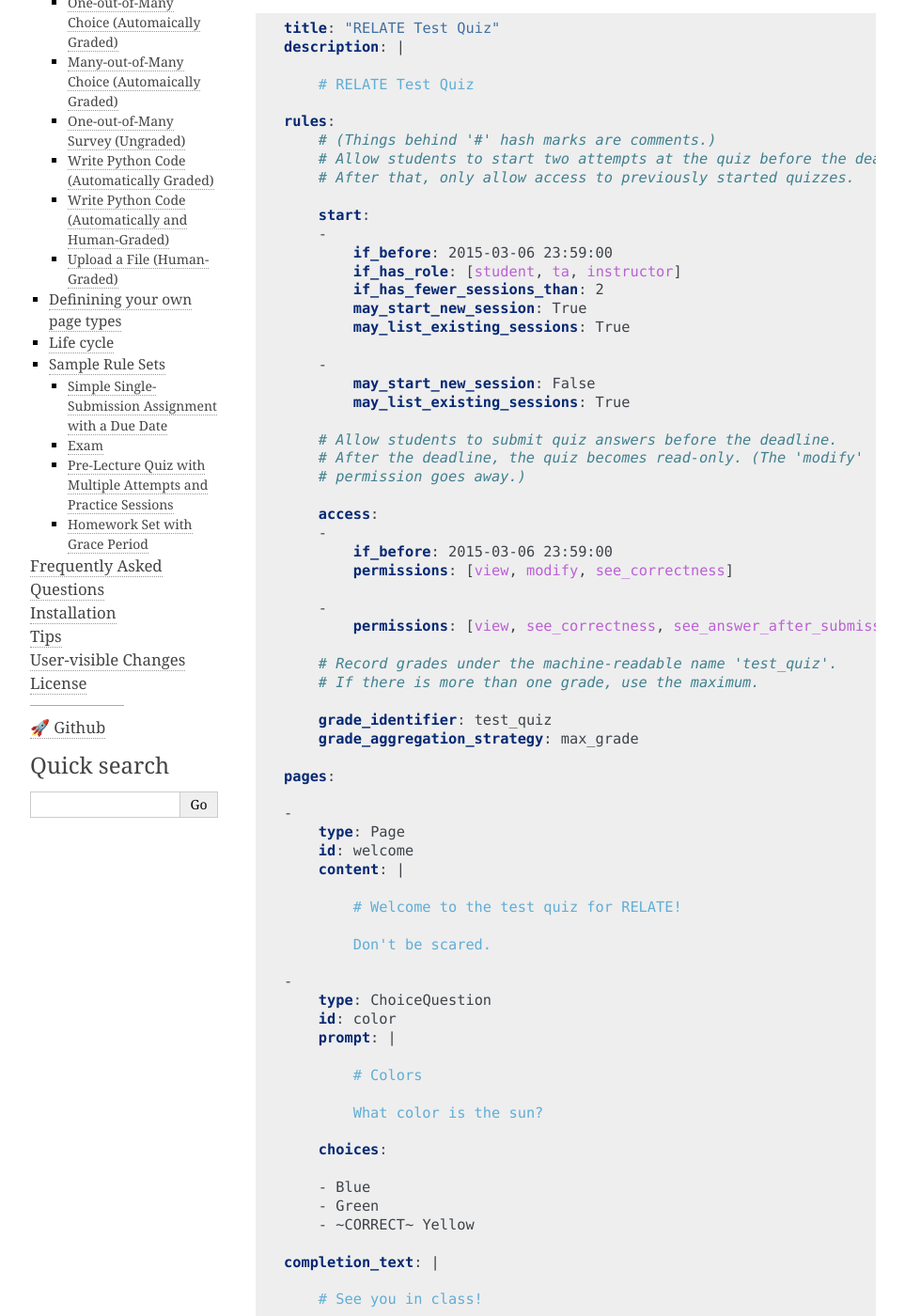
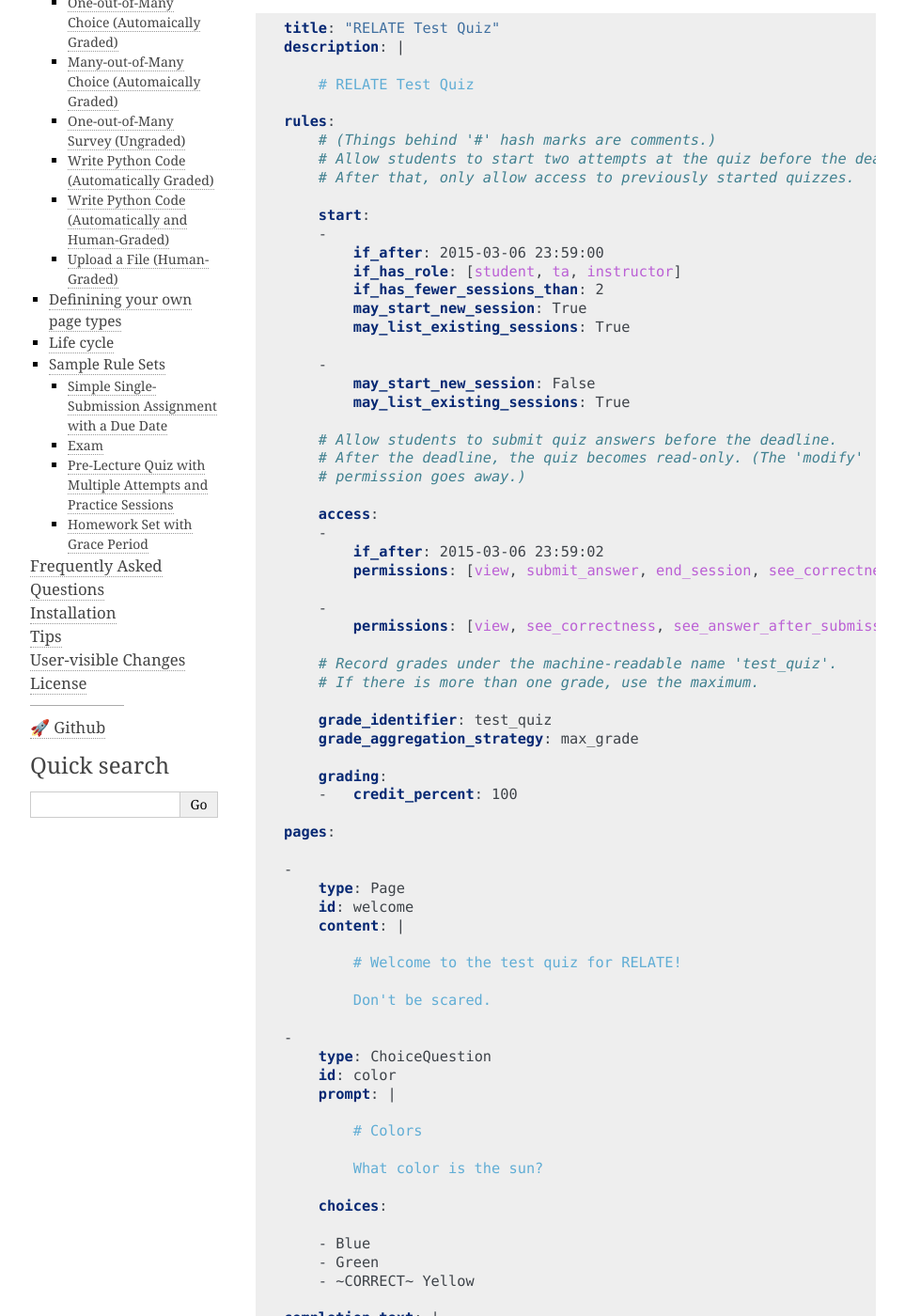
Before and after one commit to inducer/relate, a Sphinx documentation site: the page built from doc/flow.rst, in a window 1280 px wide and 1400 px high, scrolled down 858 px. Shown: the whole window at 94% size, without its empty margins (148-1111 px from the left). Built offline with Sphinx 7.4.7, drawn with Linux system fonts in a browser that asks for light colours; some of the changed text lies outside the part shown.

Commit message:
Fix intro flow example

```diff
--- a/doc/flow.rst
+++ b/doc/flow.rst
@@ -53,7 +53,7 @@
 
         start:
         -
-            if_before: 2015-03-06 23:59:00
+            if_after: 2015-03-06 23:59:00
             if_has_role: [student, ta, instructor]
             if_has_fewer_sessions_than: 2
             may_start_new_session: True
@@ -69,8 +69,8 @@
 
         access:
         -
-            if_before: 2015-03-06 23:59:00
-            permissions: [view, modify, see_correctness]
+            if_after: 2015-03-06 23:59:02
+            permissions: [view, submit_answer, end_session, see_correctness]
 
         -
             permissions: [view, see_correctness, see_answer_after_submission]
@@ -80,6 +80,9 @@
 
         grade_identifier: test_quiz
         grade_aggregation_strategy: max_grade
+
+        grading:
+        -   credit_percent: 100
 
     pages:
 
@@ -228,7 +231,7 @@
 
 .. class:: FlowRules
 
-    Found in the ``rules`` attribute of a flow.
+    Found in the ``rules`` attribute of a :class:`Flow`.
 
     .. attribute:: start
 
```
